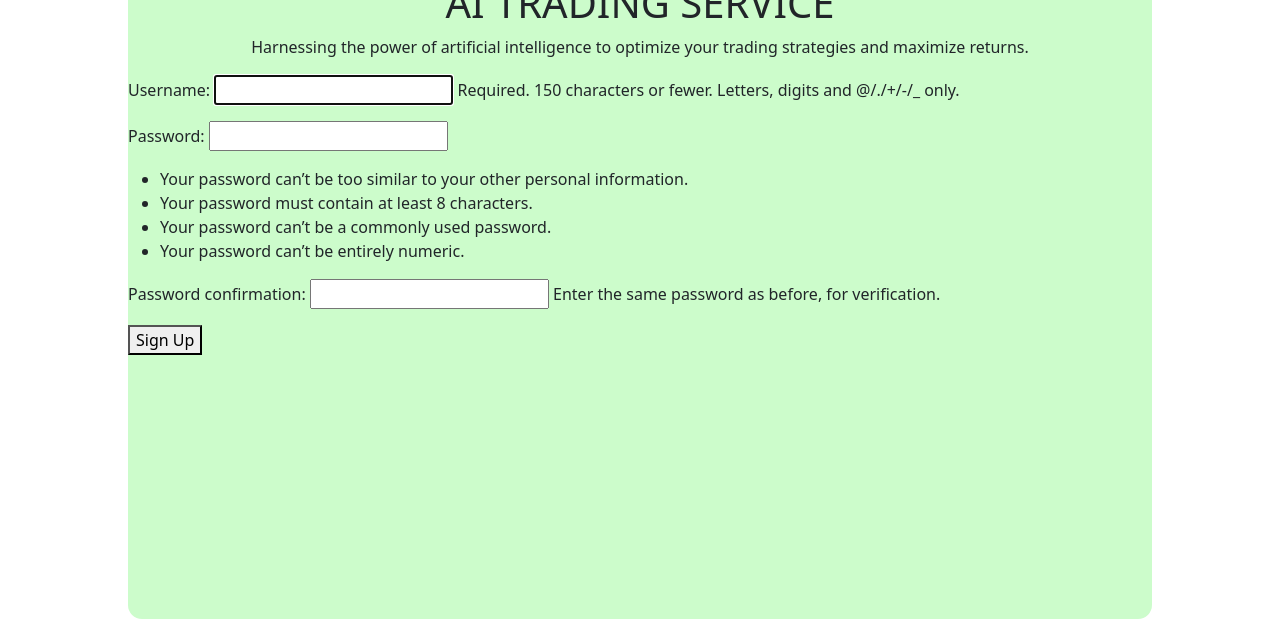
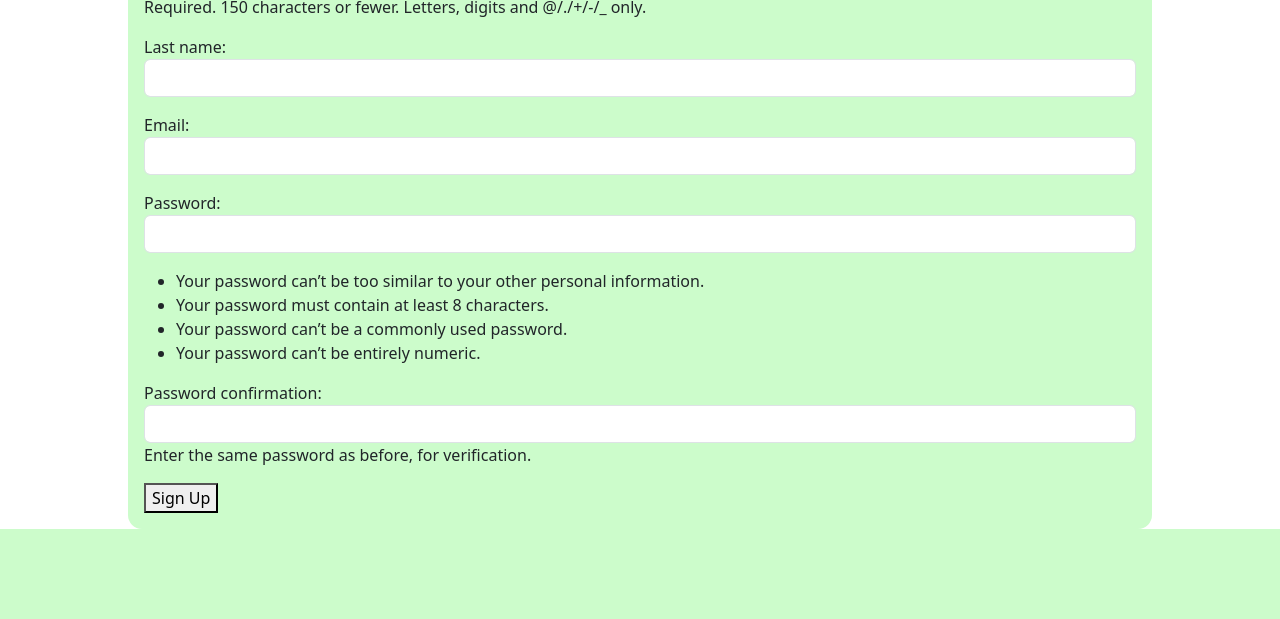
Before and after one commit to Siya2-0/AI-trading-bot, a Django app: page /accounts/signup/ in a window 1280 px wide. Shown: the part 337-956 px from the top of the page. After the commit the page ends 866 px from the top, so only its background shows below. Run offline with Django 5.2, Linux system fonts and the light colour scheme.

Commit message:
Logo Added , Form Style Adjusted
Logo Added to Navbar
Form filed styles with bootstrap

```diff
--- a/ml_trader_project/accounts/forms.py
+++ b/ml_trader_project/accounts/forms.py
@@ -3,15 +3,23 @@
 from django.contrib.auth.models import User
 
 class CustomUserCreationForm(UserCreationForm):
-    email = forms.EmailField(required=True)
+    email = forms.EmailField(required=True, widget=forms.EmailInput(attrs={'class': 'form-control'}))
+    first_name = forms.CharField(max_length=50, widget=forms.TextInput(attrs={'class': 'form-control'}))
+    last_name = forms.CharField(max_length=50, widget=forms.TextInput(attrs={'class': 'form-control'}))
 
     class Meta:
         model = User
-        fields = ('email', 'password1', 'password2')
+        fields = ('first_name','username','last_name', 'email', 'password1', 'password2')
 
-    def save(self, commit=True):
-        user = super().save(commit=False)
-        user.email = self.cleaned_data['email']
-        if commit:
-            user.save()
-        return user
+    def __init__(self, *args, **kwargs):
+        super(CustomUserCreationForm, self).__init__(*args, **kwargs)
+        self.fields['username'].widget.attrs.update({'class': 'form-control'})
+        self.fields['password1'].widget.attrs.update({'class': 'form-control'})
+        self.fields['password2'].widget.attrs.update({'class': 'form-control'})
+
+    # def save(self, commit=True):
+    #     user = super().save(commit=False)
+    #     user.email = self.cleaned_data['email']
+    #     if commit:
+    #         user.save()
+    #     return user
--- a/ml_trader_project/accounts/static/accounts/styles.css
+++ b/ml_trader_project/accounts/static/accounts/styles.css
@@ -28,20 +28,27 @@
     background-color: var(--color-primary);
     font-family: Arial, sans-serif;
     width: 100%;
-    height: 100vh;
+    min-height: 100vh;
 }
 
+#logoImage{
+    height: 4rem;
+
+}
 .navbar {
     display: flex;
     justify-content: space-between;
     align-items: center;
     padding: 1rem;
+    height: 5rem;
 
 }
 
 main{
     width: 80%;
-    height: 80%;
+    margin: auto;
+    padding: 1rem;
+    flex-grow: 1;
     justify-self: center;
     background-color: var(--color-secondary);
     border-radius: var(--font-size-small);
--- a/ml_trader_project/accounts/templates/accounts/base_auth.html
+++ b/ml_trader_project/accounts/templates/accounts/base_auth.html
@@ -14,9 +14,8 @@
 
 
         <div class="Logo">
-            <img src='assets/images/sm-high-resolution-logo-transparent.png' alt="SM"  id='logoImage'/>
+            <img src="{% static 'accounts/images/ai-trading-high-resolution-logo.png' %}" alt="AI-trading" id="logoImage">
         </div>
-
         <!-- <ul class="links">
             <li>
                 <a href="https://www.linkedin.com/in/siyabonga-mbuyisa-developer/" id="LinkedInLink">
--- a/ml_trader_project/accounts/templates/accounts/signup.html
+++ b/ml_trader_project/accounts/templates/accounts/signup.html
@@ -4,6 +4,14 @@
 
 {% block heading %}Sign Up{% endblock %}
 
+{% if form.errors %}
+<div class="alert alert-warning alert-dismissible fade show" role="alert">
+    <strong>There was an error signing</strong>
+    <button type="button" class="close" data-dismiss="alert" aria-label="Close">
+      <span aria-hidden="true">&times;</span>
+    </button>
+  </div>
+{% endif %}
 {% block content %}
 <form method="POST">
     {% csrf_token %}
--- a/ml_trader_project/accounts/views.py
+++ b/ml_trader_project/accounts/views.py
@@ -5,16 +5,18 @@
 from django.contrib.auth import login, logout, authenticate
 from django.shortcuts import redirect
 from django.contrib import messages
+from .forms import CustomUserCreationForm
+
 
 def signup_view(request):
     if request.method == 'POST':
-        form = UserCreationForm(request.POST)
+        form = CustomUserCreationForm(request.POST)
         if form.is_valid():
             user = form.save()
             login(request, user)
             return redirect('login')
     else:
-        form = UserCreationForm()
+        form = CustomUserCreationForm()
 
     return render(request, 'accounts/signup.html',  {'form': form})
 
```
Also changed, not shown: ml_trader_project/accounts/static/accounts/images/ai-trading-high-resolution-logo.png (added).
